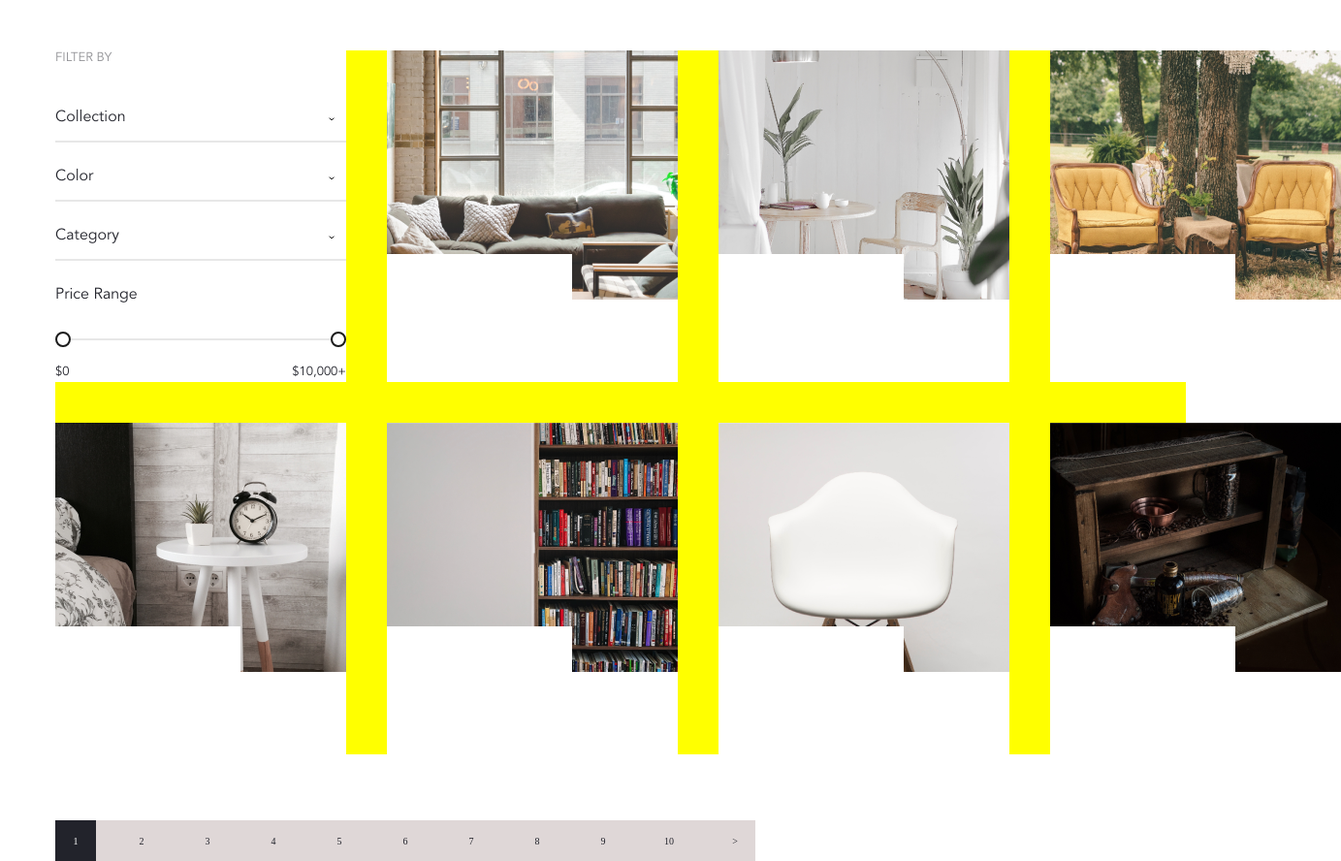
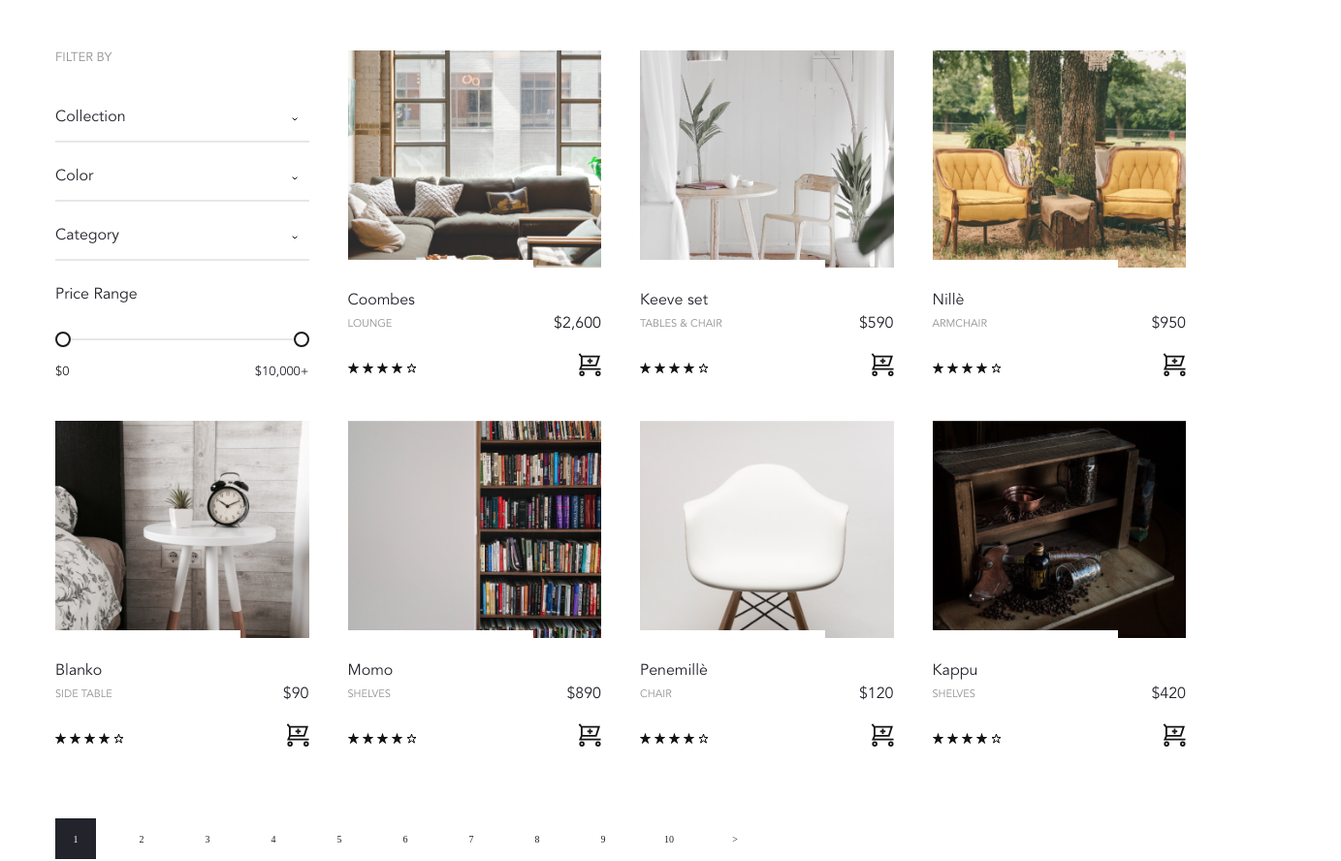
Before and after one commit to pranavanrao/e-commerce-static-website, a plain HTML site: page minimalistic-ecommerce-site-vane-jung/website/index.html in a window 1280 px wide. Shown: the part 87-975 px from the top of the page at 97% size, 1383 px wide, since content can reach past the window. Drawn offline with nearby package versions, Linux system fonts and the light colour scheme; files whose address does not match are found by name.

Commit message:
Add files via upload

```diff
--- a/minimalistic-ecommerce-site-vane-jung/website/index.html
+++ b/minimalistic-ecommerce-site-vane-jung/website/index.html
@@ -81,37 +81,81 @@
 
             <div class="content__align--2">
                 <img src="img/Image1.png" alt="img" class="images">
-                <div class="zindex"></div>
+                <div class="zindex">
+                    <p class="filter-cat ht-align">Coombes</p>
+                    <p class="img-cat align-txt">Lounge</p>
+                    <img src="img/Rating.svg" class="ratings" alt="rating">
+                </div>
+                <p class="filter-cat align-right">$2,600</p>
+                <img src="img/Add to Cart Button.svg" class="align-img-right" alt="cart-symbol">
             </div>
 
             <div class="content__align--2">
                 <img src="img/Image2.png" alt="img" class="images">
-                <div class="zindex"></div>
+                <div class="zindex">
+                    <p class="filter-cat ht-align">Keeve set</p>
+                    <p class="img-cat align-txt">tables & chair</p>
+                    <img src="img/Rating.svg" class="ratings" alt="rating">
+                </div>
+                <p class="filter-cat align-right">$590</p>
+                <img src="img/Add to Cart Button.svg" class="align-img-right" alt="cart-symbol">
             </div>
 
             <div class="content__align--2">
                 <img src="img/Image3.png" alt="img" class="images">
-                <div class="zindex"></div>
+                <div class="zindex">
+                    <p class="filter-cat ht-align">Nillè</p>
+                    <p class="img-cat align-txt">armchair</p>
+                    <img src="img/Rating.svg" class="ratings" alt="rating">
+                </div>
+                <p class="filter-cat align-right">$950</p>
+                <img src="img/Add to Cart Button.svg" class="align-img-right" alt="cart-symbol">
             </div>
 
             <div class="content__align2--2">
                 <img src="img/Image4.png" alt="img" class="images">
-                <div class="zindex"></div>
+                <div class="zindex">
+                    <p class="filter-cat ht-align">Blanko</p>
+                    <p class="img-cat align-txt">side table</p>
+                    <img src="img/Rating.svg" class="ratings" alt="rating">
+                </div>
+                <p class="filter-cat align-right">$90</p>
+                <img src="img/Add to Cart Button.svg" class="align-img-right" alt="cart-symbol">
             </div>
 
             <div class="content__align2--2">
                 <img src="img/Image5.png" alt="img" class="images">
-                <div class="zindex"></div>
+                <div class="zindex">
+                    <p class="filter-cat ht-align">Momo</p>
+                    <p class="img-cat align-txt">shelves</p>
+                    <img src="img/Rating.svg" class="ratings" alt="rating">
+                </div>
+                <p class="filter-cat align-right">$890</p>
+                <img src="img/Add to Cart Button.svg" class="align-img-right" alt="cart-symbol">
             </div>
 
             <div class="content__align2--2">
                 <img src="img/Image6.png" alt="img" class="images">
-                <div class="zindex"></div>
+                <div class="zindex">
+                    <p class="filter-cat ht-align">Penemillè</p>
+                    <p class="img-cat align-txt">chair</p>
+                    <img src="img/Rating.svg" class="ratings" alt="rating">
+                </div>
+                <p class="filter-cat align-right">$120</p>
+                <img src="img/Add to Cart Button.svg" class="align-img-right" alt="cart-symbol">
             </div>
             <div class="content__align2--2">
                 <img src="img/Image7.png" alt="img" class="images">
-                <div class="zindex"></div>
+                <div class="zindex">
+                    <p class="filter-cat ht-align">Kappu</p>
+                    <p class="img-cat align-txt">shelves</p>
+                    <img src="img/Rating.svg" class="ratings" alt="rating">
+                </div>
+                <p class="filter-cat align-right">$420</p>
+                <img src="img/Add to Cart Button.svg" class="align-img-right" alt="cart-symbol">
         </div>
+
+    </section>
 
         <!-- <div class="content__align">
 
@@ -189,7 +233,7 @@
             </div>
         </div> -->
 
-    </section>
+
 
     <!-- <section class="pegination">
         <ul class="pegination__align">
--- a/minimalistic-ecommerce-site-vane-jung/website/layout/_base.scss
+++ b/minimalistic-ecommerce-site-vane-jung/website/layout/_base.scss
@@ -10,7 +10,7 @@ html {
 }
 
 body {
-    width: 100%;
+    // width: ;
     padding-left: 5.7rem;
     padding-right: 5.7rem;
 }
--- a/minimalistic-ecommerce-site-vane-jung/website/layout/_content.scss
+++ b/minimalistic-ecommerce-site-vane-jung/website/layout/_content.scss
@@ -1,6 +1,6 @@
 .content {
     margin-top: 6.8rem;
-    background-color: yellow;
+    // background-color: yellow;
 
     .images {
         position: absolute;
@@ -13,15 +13,41 @@
         height: 12.6rem;
         left: 0rem;
         //bottom: 0rem;
-        top: 21rem;
+        top: 21.6rem;
         background-color: $white;
+    }
+
+    .ht-align {
+        margin-top: 3.3rem;
+    }
+
+    .align-txt {
+        margin-top: .8rem;
+    }
+
+    .ratings {
+        margin-top: 3.3rem;
+    }
+
+    .align-right {
+        position: absolute;
+        top: 27.3rem;
+        right: 0;
+    }
+
+    .align-img-right {
+        position: absolute;
+        width: 2.4rem;
+        height: 2.4rem;
+        right: 0;
+        top: 31.2rem;
     }
 
     &__align {
         display: grid;
-        grid-template-columns: repeat(4, 30rem);
-        grid-template-rows: repeat(2, 34.2rem);
-        grid-gap: 4.2rem;
+        grid-template-columns: repeat(4, 1fr);
+        grid-template-rows: repeat(2, 1fr);
+        grid-gap: 4rem;
 
         &--1 {
 
@@ -88,10 +114,6 @@
                     }
                 }
             }
-
-        }
-
-        &--2 {
 
         }
 
--- a/minimalistic-ecommerce-site-vane-jung/website/layout/_fonts.scss
+++ b/minimalistic-ecommerce-site-vane-jung/website/layout/_fonts.scss
@@ -32,8 +32,20 @@
     font-family: Avenir;
     font-style: normal;
     font-weight: normal;
-    font-size: 13px;
-    line-height: 16px;
+    font-size: 1.3rem;
+    line-height: 1.6rem;
     /* identical to box height */
     color: #22232B;
 }
+
+.img-cat {
+    font-family: Avenir;
+    font-style: normal;
+    font-weight: normal;
+    font-size: 1.1rem;
+    line-height: 1.3rem;
+    text-transform: uppercase;
+    color: #22232B;
+    mix-blend-mode: normal;
+    opacity: 0.5;
+}
--- a/minimalistic-ecommerce-site-vane-jung/website/layout/_header.scss
+++ b/minimalistic-ecommerce-site-vane-jung/website/layout/_header.scss
@@ -1,7 +1,7 @@
 .header {
-    // width: 133.6rem;
+    // width: 100%;
     height: 7.1rem;
-    background-color: #dfd7d7;
+    background-color: $white;
 
 
     display: flex;
--- /dev/null
+++ b/minimalistic-ecommerce-site-vane-jung/website/layout/_mediaqueries.scss
@@ -0,0 +1,76 @@
+/* Smartphones (portrait and landscape) ----------- */
+@media only screen
+and (min-device-width : 320px)
+and (max-device-width : 480px) {
+/* STYLES GO HERE */
+}
+
+/* Smartphones (landscape) ----------- */
+@media only screen
+and (min-width : 321px) {
+/* STYLES GO HERE */
+}
+
+/* Smartphones (portrait) ----------- */
+@media only screen
+and (max-width : 320px) {
+/* STYLES GO HERE */
+}
+
+/* iPads (portrait and landscape) ----------- */
+@media only screen
+and (min-device-width : 768px)
+and (max-device-width : 1024px) {
+/* STYLES GO HERE */
+}
+
+/* iPads (landscape) ----------- */
+@media only screen
+and (min-device-width : 768px)
+and (max-device-width : 1024px)
+and (orientation : landscape) {
+/* STYLES GO HERE */
+}
+
+/* iPads (portrait) ----------- */
+@media only screen
+and (min-device-width : 768px)
+and (max-device-width : 1024px)
+and (orientation : portrait) {
+/* STYLES GO HERE */
+}
+
+/* Desktops and laptops ----------- */
+@media only screen
+and (min-width : 1224px) {
+/* STYLES GO HERE */
+}
+
+/* Large screens ----------- */
+@media only screen
+and (min-width : 1824px) {
+/* STYLES GO HERE */
+}
+
+/* iPhone 5 (portrait &amp; landscape)----------- */
+@media only screen
+and (min-device-width : 320px)
+and (max-device-width : 568px) {
+/* STYLES GO HERE */
+}
+
+/* iPhone 5 (landscape)----------- */
+@media only screen
+and (min-device-width : 320px)
+and (max-device-width : 568px)
+and (orientation : landscape) {
+/* STYLES GO HERE */
+}
+
+/* iPhone 5 (portrait)----------- */
+@media only screen
+and (min-device-width : 320px)
+and (max-device-width : 568px)
+and (orientation : portrait) {
+/* STYLES GO HERE */
+}
--- a/minimalistic-ecommerce-site-vane-jung/website/layout/_pegation.scss
+++ b/minimalistic-ecommerce-site-vane-jung/website/layout/_pegation.scss
@@ -41,7 +41,7 @@
 .pegination {
     width: 72.2rem;
     height: 4.2rem;
-    background-color: #dfd7d7;
+    background-color: $white;
     margin-top: 6.8rem;
 
     &__align {
--- a/minimalistic-ecommerce-site-vane-jung/website/style.scss
+++ b/minimalistic-ecommerce-site-vane-jung/website/style.scss
@@ -4,3 +4,4 @@
 @import "layout/pegation";
 @import "layout/content";
 @import "layout/fonts";
+@import "layout/mediaqueries";
```
Also changed, not shown: minimalistic-ecommerce-site-vane-jung/website/img/Rating.svg (added), minimalistic-ecommerce-site-vane-jung/website/style.css, 1 other file.
